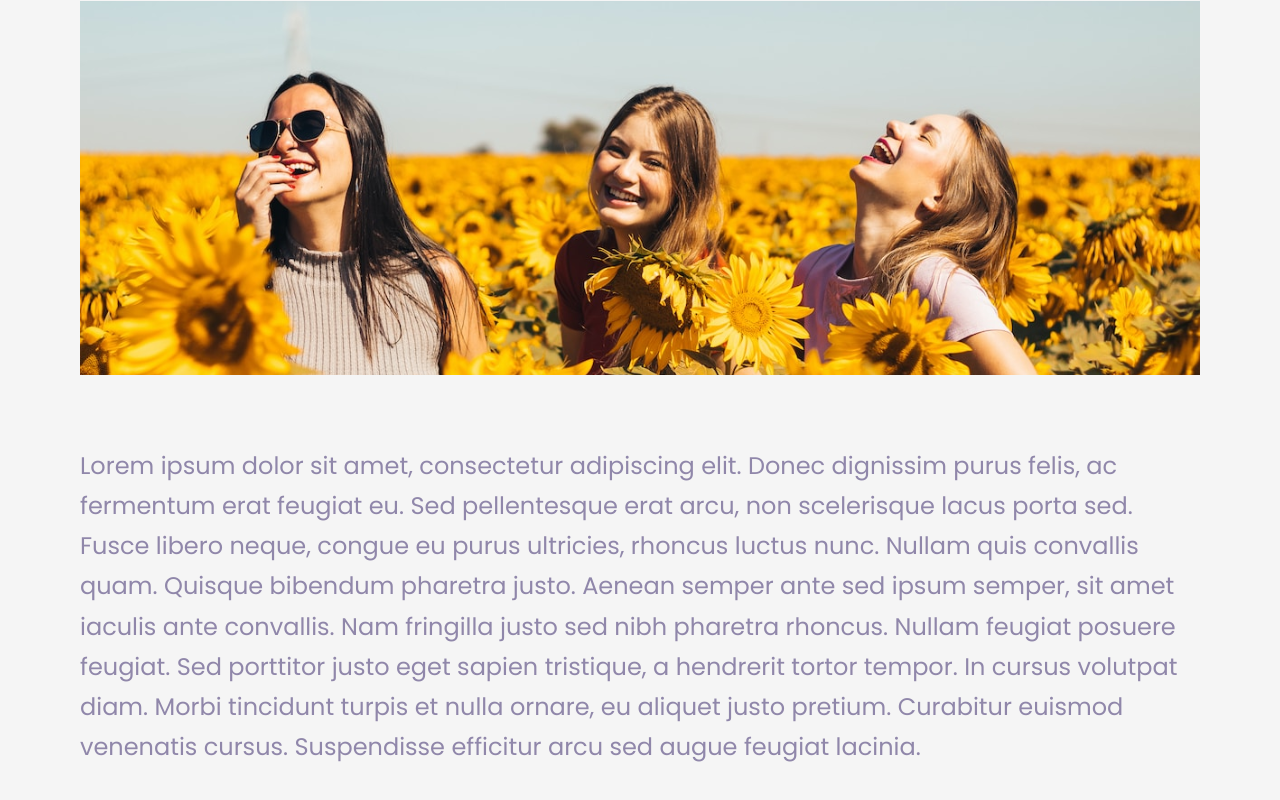
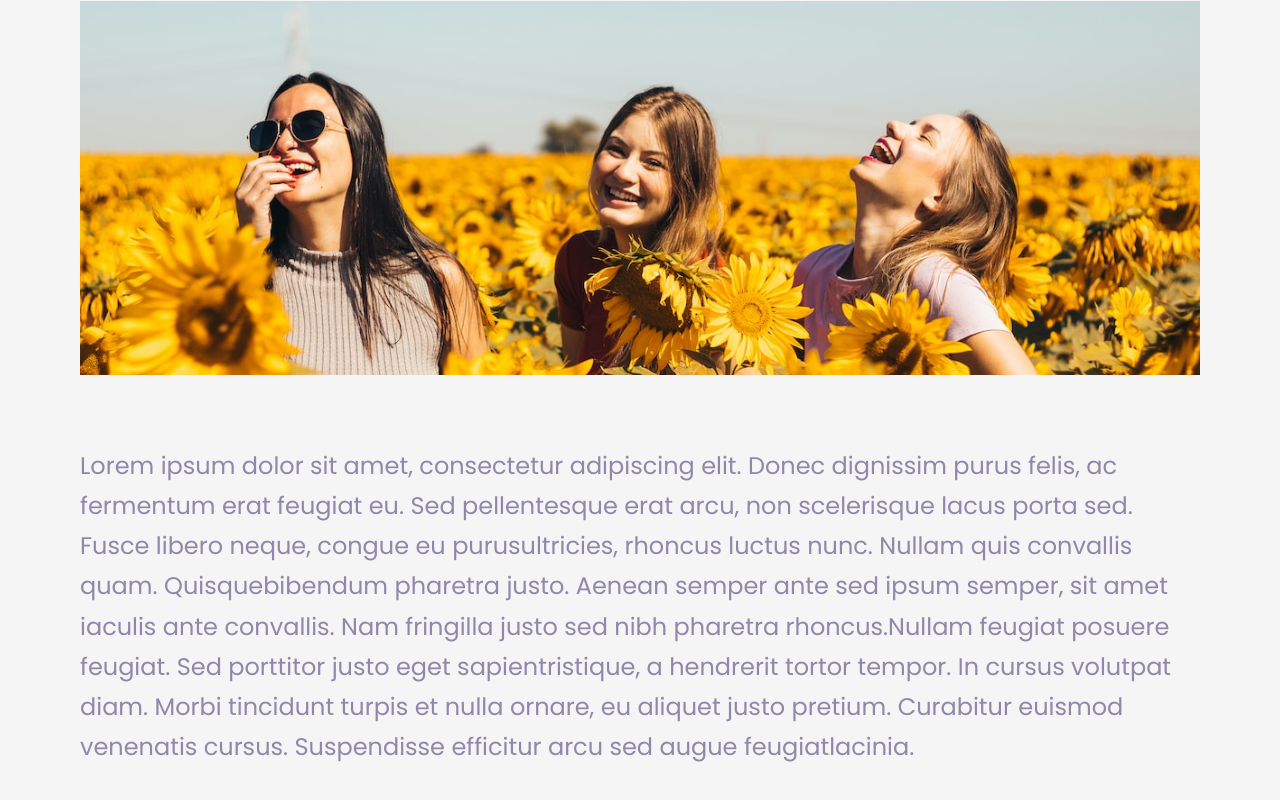
Before and after one commit to eBigay/eBigay, a React (Vite) app in the folder frontend/: page /about in a window 1280 px wide. Shown: the part 282-1082 px from the top of the page. Built offline with nearby package versions, Linux system fonts and the light colour scheme.

Commit message:
feat(generl): added enum example

```diff
--- a/frontend/src/pages/About.tsx
+++ b/frontend/src/pages/About.tsx
@@ -8,6 +8,7 @@ import StyledAbout, {
   BackImage,
   BackLink,
 } from "../assets/styledComponents/pages/AboutUs.styled";
+import { Text } from "../types";
 
 const About = () => {
   return (
@@ -18,19 +19,7 @@ const About = () => {
       </Link>
       <AboutUsHeader>About Us</AboutUsHeader>
       <AboutUsImage className="aboutUsImage" src={Image} alt="" />
-      <AboutUsText className="aboutUsDescription">
-        Lorem ipsum dolor sit amet, consectetur adipiscing elit. Donec dignissim
-        purus felis, ac fermentum erat feugiat eu. Sed pellentesque erat arcu,
-        non scelerisque lacus porta sed. Fusce libero neque, congue eu purus
-        ultricies, rhoncus luctus nunc. Nullam quis convallis quam. Quisque
-        bibendum pharetra justo. Aenean semper ante sed ipsum semper, sit amet
-        iaculis ante convallis. Nam fringilla justo sed nibh pharetra rhoncus.
-        Nullam feugiat posuere feugiat. Sed porttitor justo eget sapien
-        tristique, a hendrerit tortor tempor. In cursus volutpat diam. Morbi
-        tincidunt turpis et nulla ornare, eu aliquet justo pretium. Curabitur
-        euismod venenatis cursus. Suspendisse efficitur arcu sed augue feugiat
-        lacinia.
-      </AboutUsText>
+      <AboutUsText className="aboutUsDescription">{Text.AboutText}</AboutUsText>
     </StyledAbout>
   );
 };
--- /dev/null
+++ b/frontend/src/types/index.ts
@@ -0,0 +1,3 @@
+export enum Text {
+  AboutText = "Lorem ipsum dolor sit amet, consectetur adipiscing elit. Donec dignissim purus felis, ac fermentum erat feugiat eu. Sed pellentesque erat arcu, non scelerisque lacus porta sed. Fusce libero neque, congue eu purusultricies, rhoncus luctus nunc. Nullam quis convallis quam. Quisquebibendum pharetra justo. Aenean semper ante sed ipsum semper, sit amet iaculis ante convallis. Nam fringilla justo sed nibh pharetra rhoncus.Nullam feugiat posuere feugiat. Sed porttitor justo eget sapientristique, a hendrerit tortor tempor. In cursus volutpat diam. Morbi tincidunt turpis et nulla ornare, eu aliquet justo pretium. Curabitur euismod venenatis cursus. Suspendisse efficitur arcu sed augue feugiatlacinia.",
+}
```
